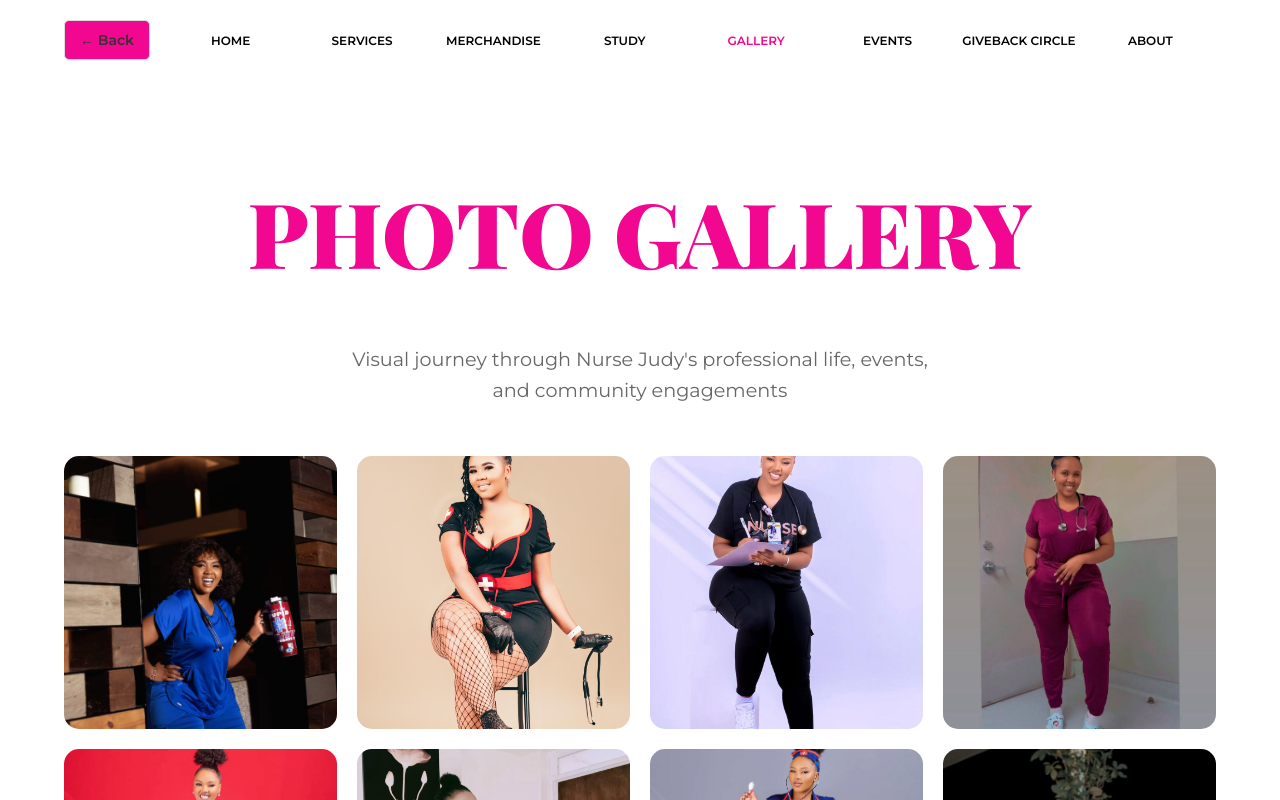
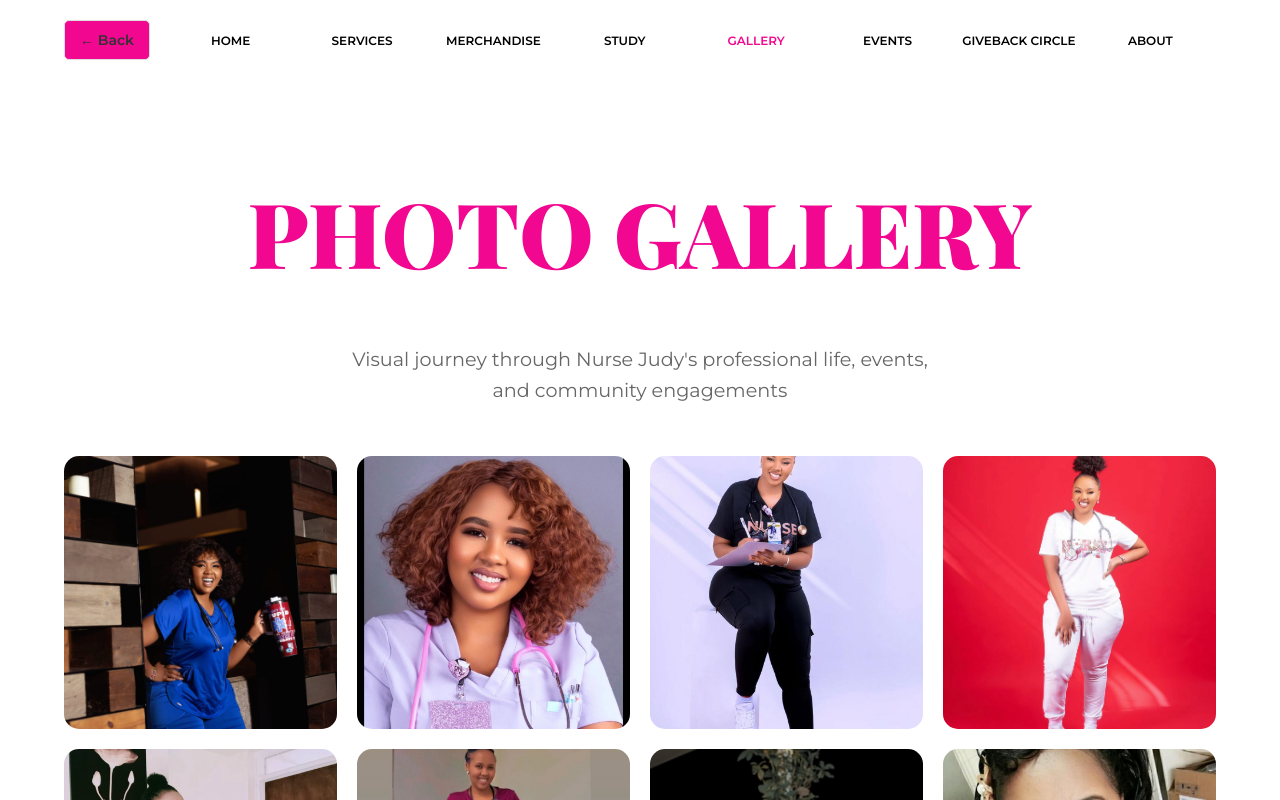
Before and after one commit to Demestrine/NURSE-JUDY-WEBSITE, a React (Vite) app in the folder nurse-judy-app/: page / in a window 1280 px wide. Both pictures are taken after a click on the link "GALLERY". Shown: the top 800 px of the page. Built offline with nearby package versions, Linux system fonts and the light colour scheme.

Commit message:
judys-global-care

```diff
--- a/nurse-judy-app/src/pages/Gallery.jsx
+++ b/nurse-judy-app/src/pages/Gallery.jsx
@@ -3,23 +3,23 @@ import React from 'react'
 const Gallery = () => {
   const galleryImages = [
     '/images/gallery/njk4.jpg',
-    '/images/gallery/njk6.jpg',
+    '/images/gallery/njk7.jpg',
     '/images/gallery/njk3.jpg',
-    '/images/gallery/njk9.jpg',
+
     '/images/gallery/njk10.jpg',
     '/images/gallery/njk26.jpg',
-    '/images/gallery/njk1.jpg',
+    '/images/gallery/njk9.jpg',
     '/images/gallery/njk32.jpg',
     '/images/gallery/njk23.jpg',
-    '/images/gallery/njk18.jpg',
+
     '/images/gallery/njk19.jpg',
     '/images/gallery/njk8.jpg',
-    '/images/gallery/njk21.jpg',
+
     '/images/gallery/njk22.jpg',
     '/images/gallery/njk3.jpg',
     '/images/gallery/njk24.jpg',
     '/images/gallery/njk25.jpg',
-    '/images/gallery/njk2.jpg',
+    '/images/gallery/njk18.jpg',
     '/images/gallery/njk27.jpg',
     '/images/gallery/njk28.jpg',
     '/images/gallery/njk29.jpg',
```
